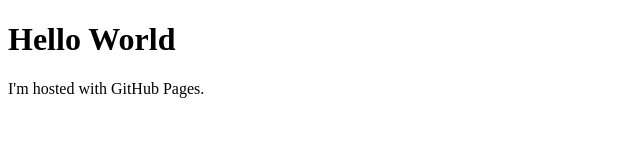
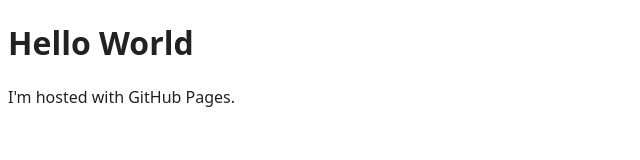
Before and after one commit to mekise/mekise.github.io, a plain HTML site: page index.html in a window 1280 px wide. Shown: the whole page, without its empty margins (0-640 px from the left). Drawn offline with Linux system fonts and the light colour scheme.

Commit message:
added link to css

```diff
--- a/index.html
+++ b/index.html
@@ -1,7 +1,14 @@
 <!DOCTYPE html>
+
 <html>
+
+	<head>
+	 	<link rel="stylesheet" href="custom.css">
+	</head>
+
 	<body>
 		<h1>Hello World</h1>
 		<p>I'm hosted with GitHub Pages.</p>
 	</body>
+
 </html>
```
